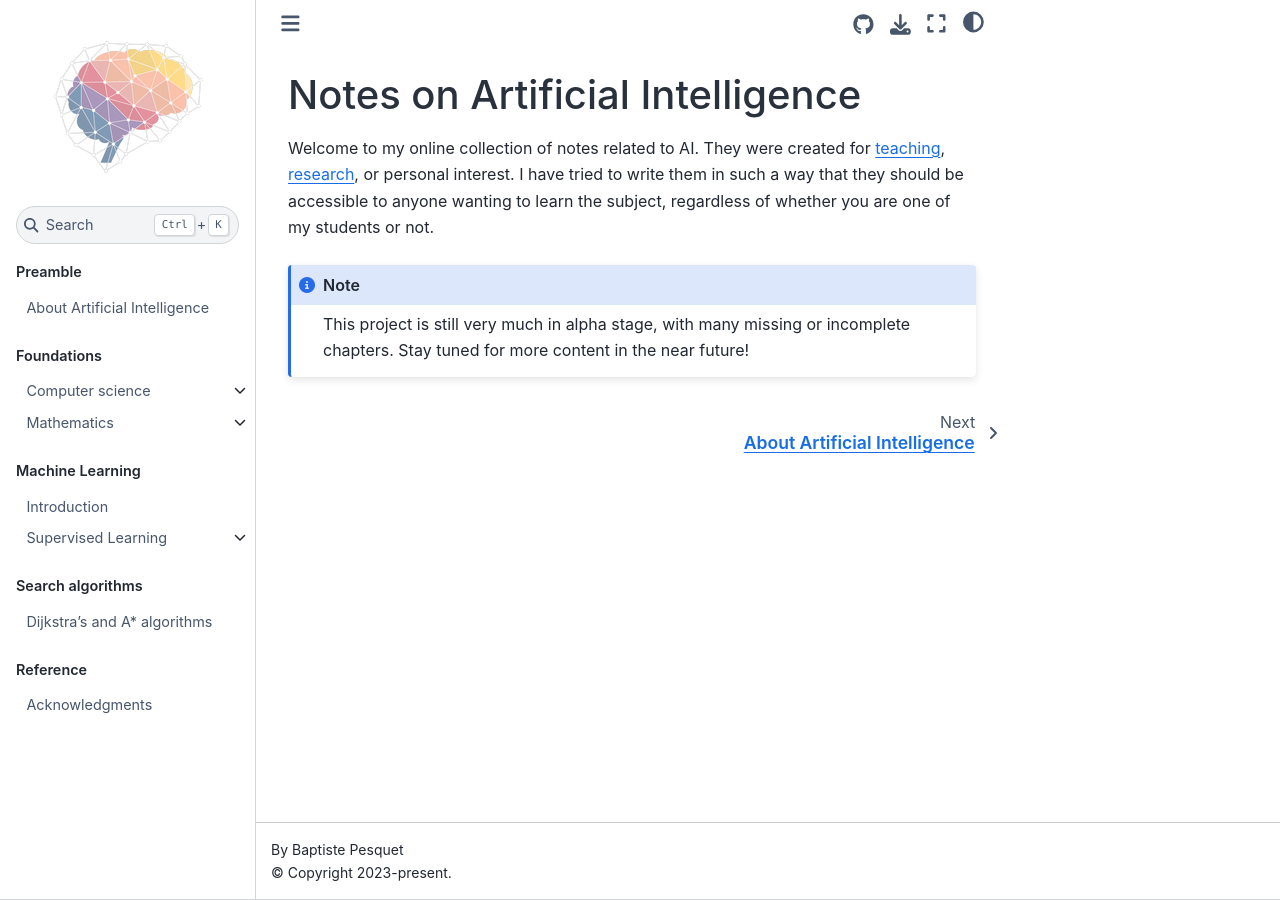
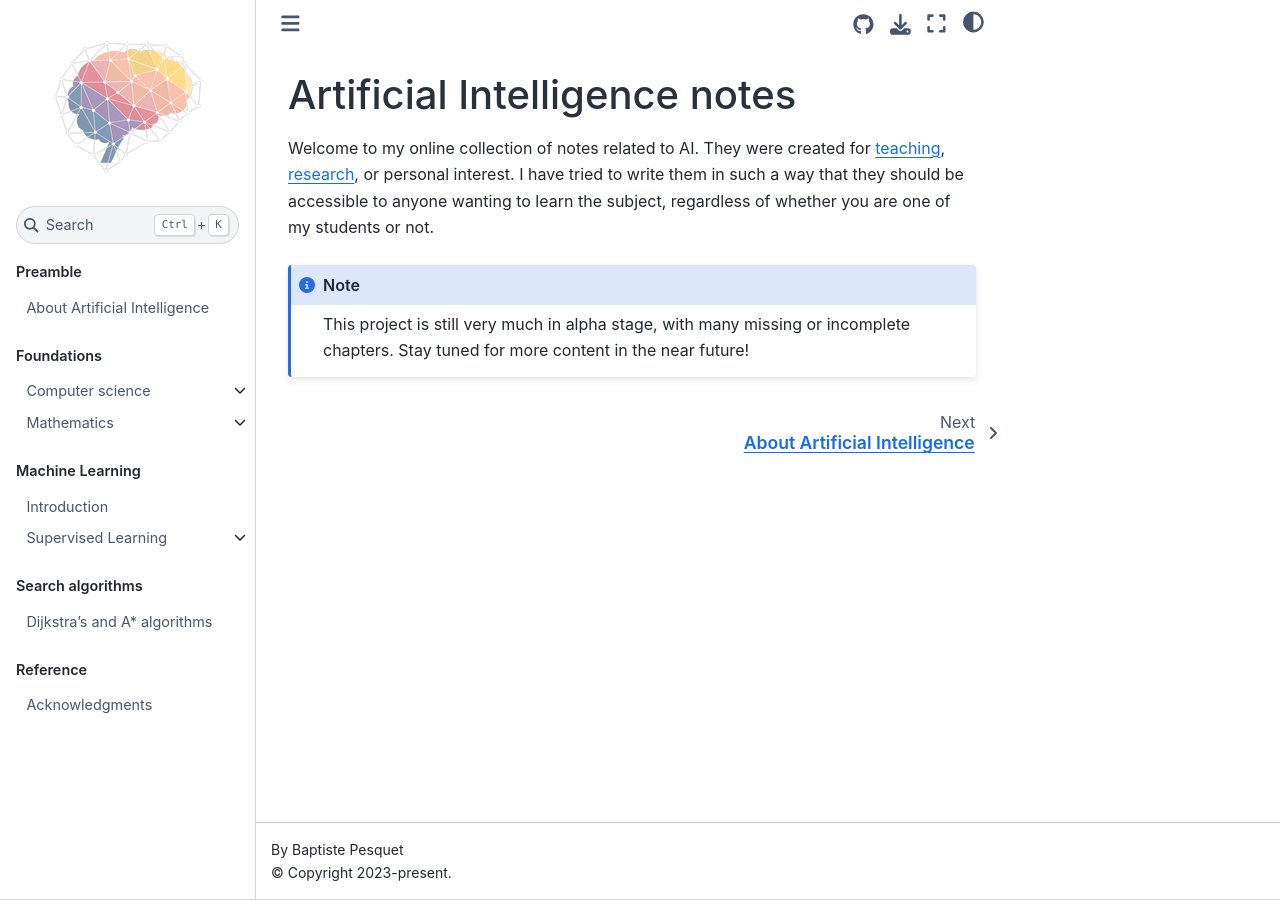
Before and after one commit to bpesquet/ainotes, a Jupyter Book: the page built from docs/index.md, in a window 1280 px wide. Built offline with Jupyter Book 1.0.4 settings and Sphinx 7.4.7 and the Sphinx Book theme 1.1.4, drawn with Linux system fonts in a browser that asks for light colours; pages that are not in the unit, such as notebooks, are missing from menus; part of the change alters nothing that is shown.

```diff
--- a/docs/_toc.yml
+++ b/docs/_toc.yml
@@ -28,9 +28,9 @@ parts:
         title: Principles
       - file: ml/data_manipulation
       - file: ml/regression
-        title: Regression
+        title: Regression example
       - file: ml/classification
-        title: Classification
+        title: Classification example
   - caption: Search algorithms
     chapters:
     - file: search/dijkstra_astar
--- a/docs/index.md
+++ b/docs/index.md
@@ -1,4 +1,4 @@
-# Notes on Artificial Intelligence
+# Artificial Intelligence notes
 
 Welcome to my online collection of notes related to AI. They were created for [teaching](https://www.bpesquet.fr/teaching/), [research](https://www.bpesquet.fr/research/), or personal interest. I have tried to write them in such a way that they should be accessible to anyone wanting to learn the subject, regardless of whether you are one of my students or not.
 
```
